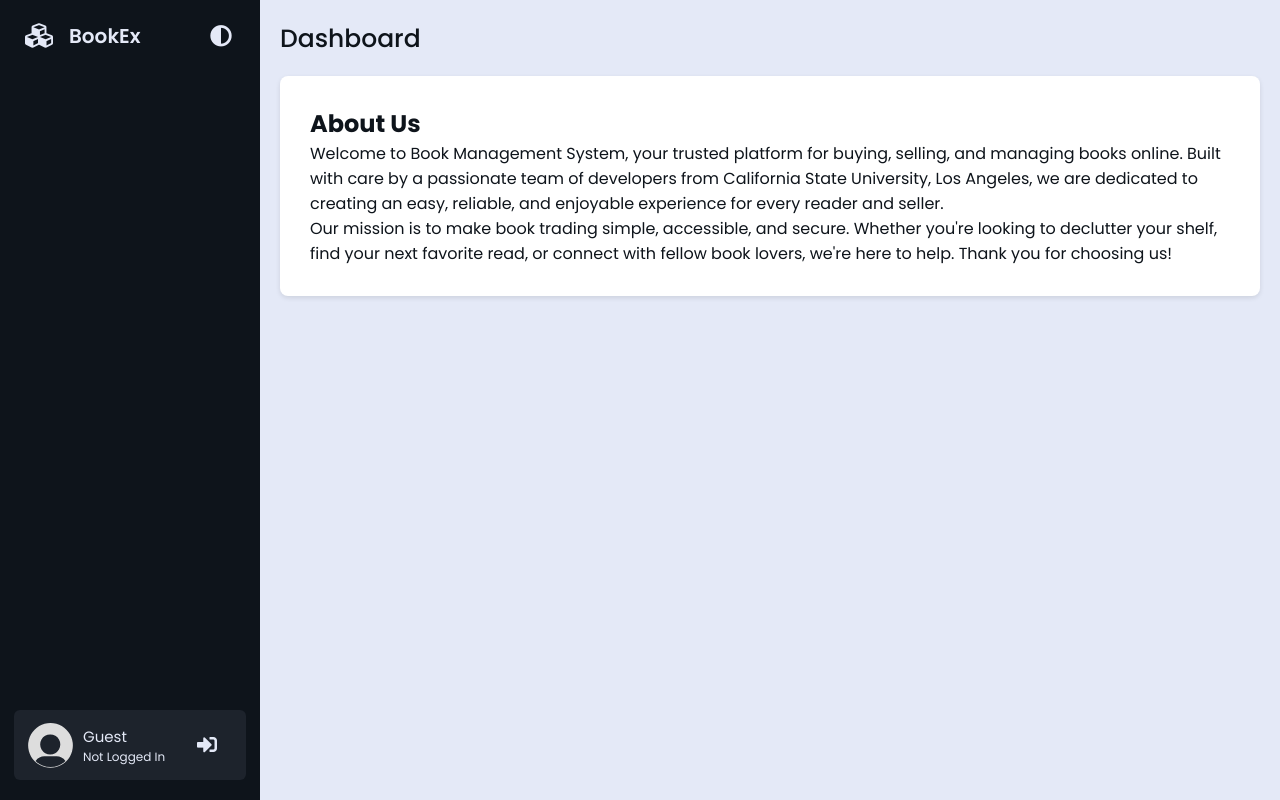
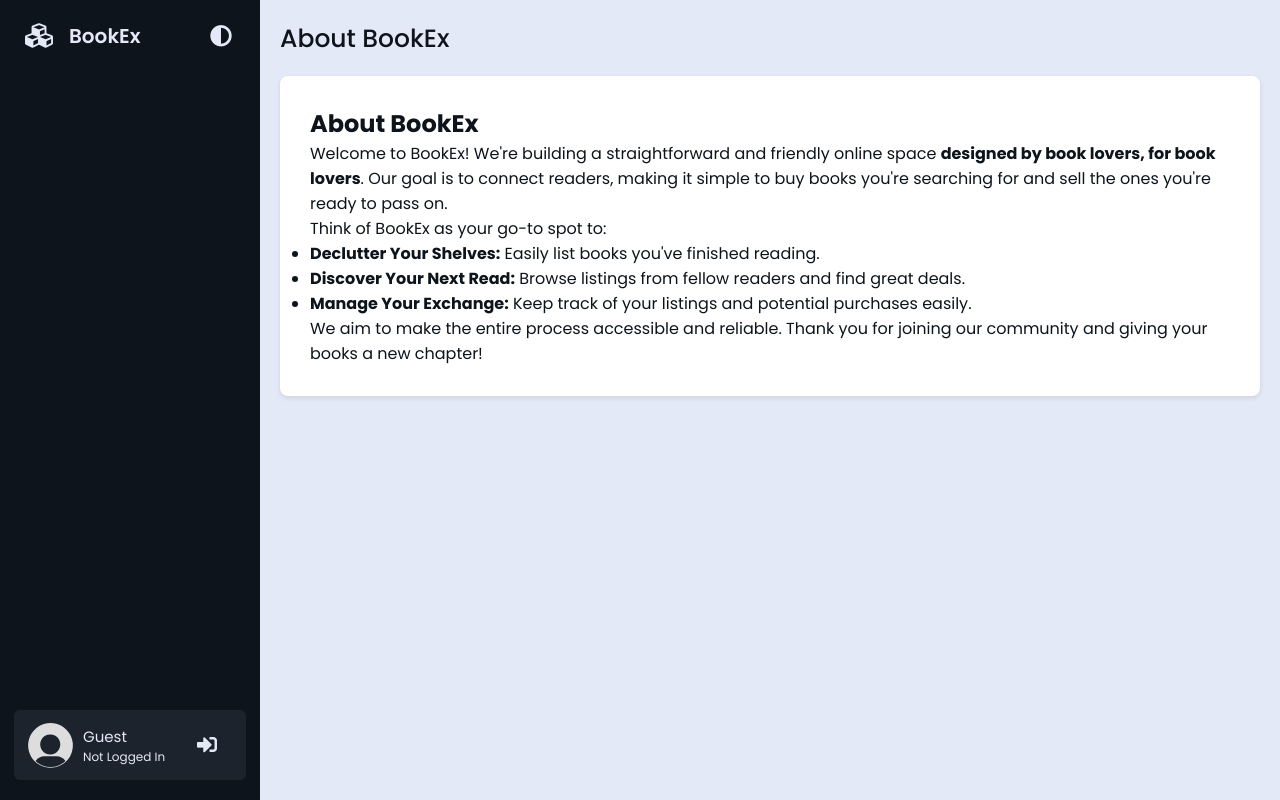
Before and after one commit to Just-ARandomGuy/BookEx, a Django app: template bookEx/templates/bookMng/about_us.html in a window 1280 px wide. Run offline with Django 3.2, Linux system fonts and the light colour scheme; the template is opened without the code that fills it, so the values that code supplies are empty.

Commit message:
rewrite about_us.html content

```diff
--- a/bookEx/templates/bookMng/about_us.html
+++ b/bookEx/templates/bookMng/about_us.html
@@ -1,13 +1,31 @@
 {% extends "base.html" %}
 {% load static %}
 
+{% block page_styles %}
+	<link rel="stylesheet" href="{% static 'css/about_us.css' %}" type="text/css">
+{% endblock page_styles %}
+
+{% block title %}About BookEx{% endblock %}
+{% block page_title %}About BookEx{% endblock %}
+
+
 {% block content %}
-    <h1>About Us</h1>
-        <p>Welcome to Book Management System, your trusted platform for buying, selling, and managing books online.
-        Built with care by a passionate team of developers from California State University, Los Angeles,
-        we are dedicated to creating an easy, reliable, and enjoyable experience for every reader and seller.</p>
 
-        <p>Our mission is to make book trading simple, accessible, and secure.
-        Whether you're looking to declutter your shelf, find your next favorite read, or connect with fellow book lovers,
-        we're here to help. Thank you for choosing us!</p>
+	<div class="about-us-container">
+		<h1>About BookEx</h1>
+
+		<p>
+			Welcome to BookEx! We're building a straightforward and friendly online space <strong>designed by book lovers, for book
+			lovers</strong>. Our goal is to connect readers, making it simple to buy books you're searching for and sell the ones you're ready to
+			pass on.
+		</p>
+
+		<p>Think of BookEx as your go-to spot to:
+		<ul>
+			<li><strong>Declutter Your Shelves:</strong> Easily list books you've finished reading.</li>
+			<li><strong>Discover Your Next Read:</strong> Browse listings from fellow readers and find great deals.</li>
+			<li><strong>Manage Your Exchange:</strong> Keep track of your listings and potential purchases easily.</li>
+		</ul>
+		<p>We aim to make the entire process accessible and reliable. Thank you for joining our community and giving your books a new chapter!</p>
+	</div>
 {% endblock content %}
```
